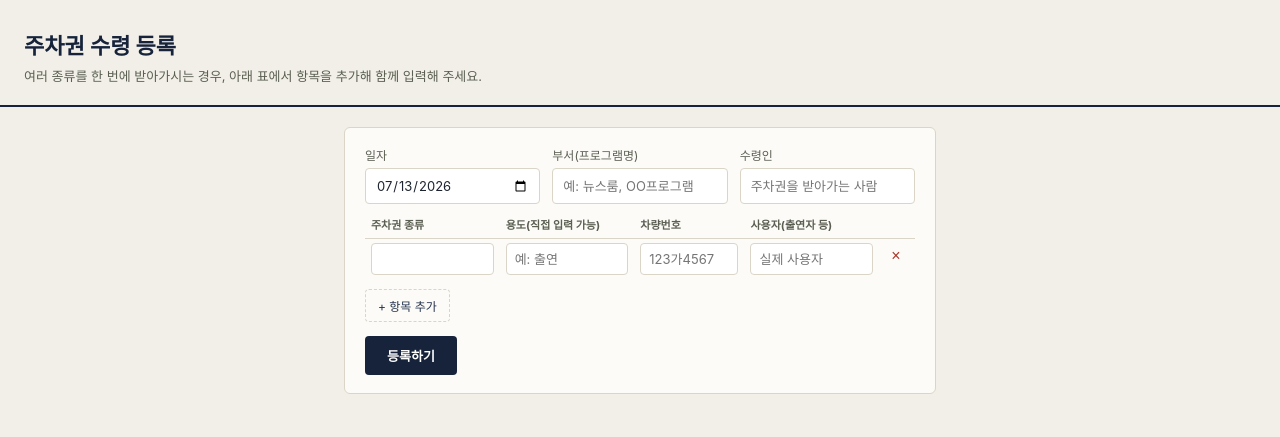
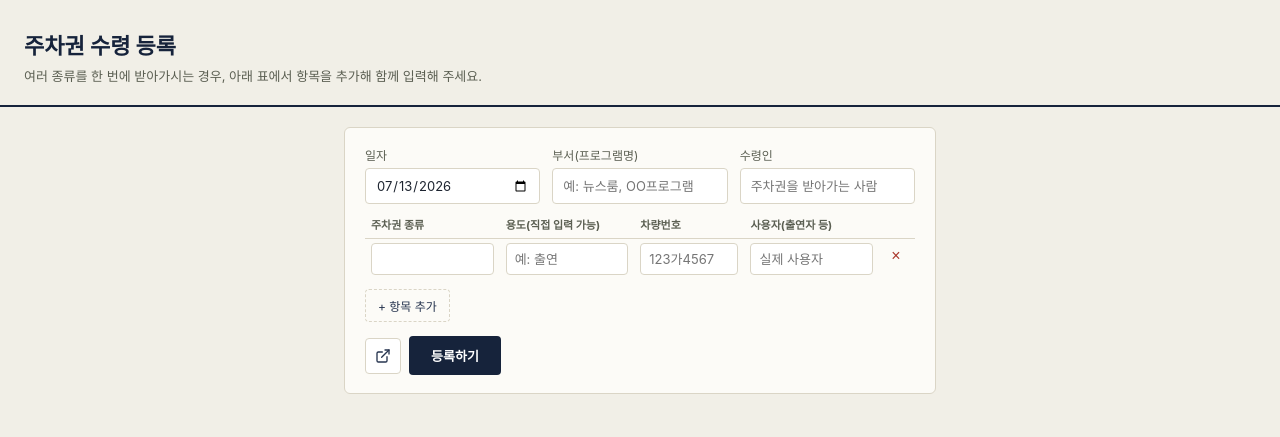
Before and after one commit to ssalbuza/parking-pass, a website: page index.html in a window 1280 px wide. Drawn offline with Linux system fonts and the light colour scheme.

Commit message:
Update index.html

```diff
--- a/index.html
+++ b/index.html
@@ -26,6 +26,9 @@
   .row-remove { background: none; border: none; color: var(--seal); cursor: pointer; font-size: 16px; padding: 4px 6px; }
   .btn-add-row { background: none; border: 1px dashed var(--paper-line); color: var(--navy); font-size: 12px; padding: 7px 12px; border-radius: 4px; cursor: pointer; font-family: inherit; }
   .actions-row { display: flex; justify-content: space-between; align-items: center; margin-top: 14px; }
+  .btn-group { display: flex; align-items: center; gap: 8px; }
+.btn-check { display: inline-flex; align-items: center; justify-content: center; width: 36px; height: 36px; border: 1px solid var(--paper-line); border-radius: 4px; color: var(--navy); background: #fff; flex-shrink: 0; }
+.btn-check:hover { border-color: var(--navy); background: #F5F3EC; }
   .btn-submit { background: var(--navy-deep); color: #fff; border: none; border-radius: 4px; padding: 10px 22px; font-size: 13px; font-weight: 700; cursor: pointer; font-family: inherit; }
   .btn-submit:disabled { opacity: 0.5; cursor: default; }
   .msg-inline { font-size: 12px; color: var(--seal); margin-top: 8px; display: none; }
@@ -73,9 +76,14 @@
           '<datalist id="dl-purpose">' + DEFAULT_PURPOSES.map(function(p){ return '<option value="'+escapeHtml(p)+'">'; }).join('') + '</datalist>' +
           '<button class="btn-add-row" id="btn-add-item" type="button">+ 항목 추가</button>' +
           '<div class="actions-row">' +
-            '<span class="msg-inline" id="msg-error">일자, 부서, 수령인과 최소 1개 항목(종류)을 입력해 주세요.</span>' +
-            '<button class="btn-submit" id="btn-submit" type="button">등록하기</button>' +
-          '</div>' +
+  '<span class="msg-inline" id="msg-error">일자, 부서, 수령인과 최소 1개 항목(종류)을 입력해 주세요.</span>' +
+  '<div class="btn-group">' +
+    '<a class="btn-check" href="https://docs.google.com/spreadsheets/d/1Wt8Mnr_KcAsNn1TO6mBSV-hVXBgbcjmEl5vfiYC3TmA/edit?usp=sharing" target="_blank" rel="noopener noreferrer" title="입력 내용 확인" aria-label="입력 내용 확인">' +
+      '<svg width="16" height="16" viewBox="0 0 24 24" fill="none" stroke="currentColor" stroke-width="2" stroke-linecap="round" stroke-linejoin="round"><path d="M18 13v6a2 2 0 0 1-2 2H5a2 2 0 0 1-2-2V8a2 2 0 0 1 2-2h6"></path><polyline points="15 3 21 3 21 9"></polyline><line x1="10" y1="14" x2="21" y2="3"></line></svg>' +
+    '</a>' +
+    '<button class="btn-submit" id="btn-submit" type="button">등록하기</button>' +
+  '</div>' +
+'</div>' +
         '</div>' +
       '</div>';
 
```
